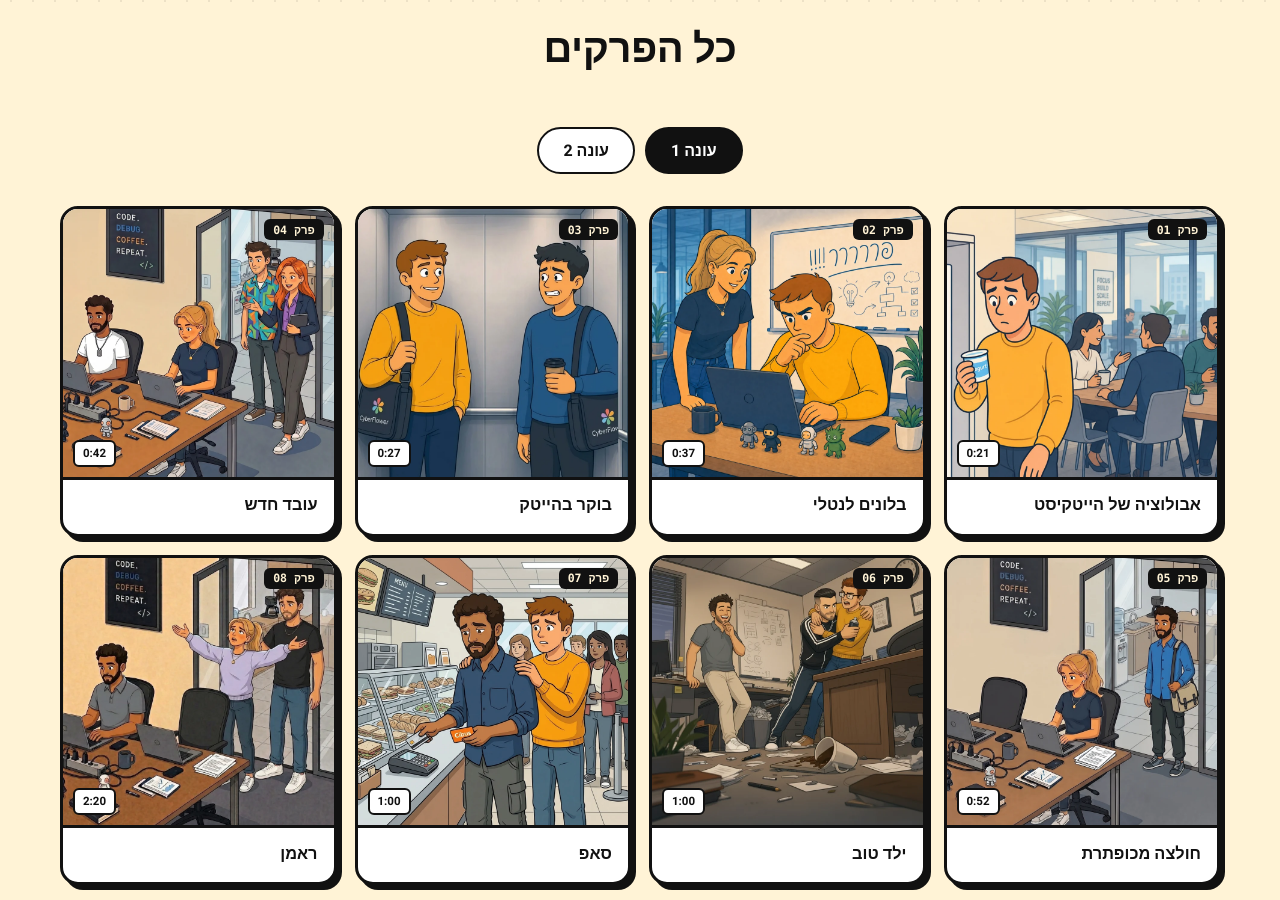
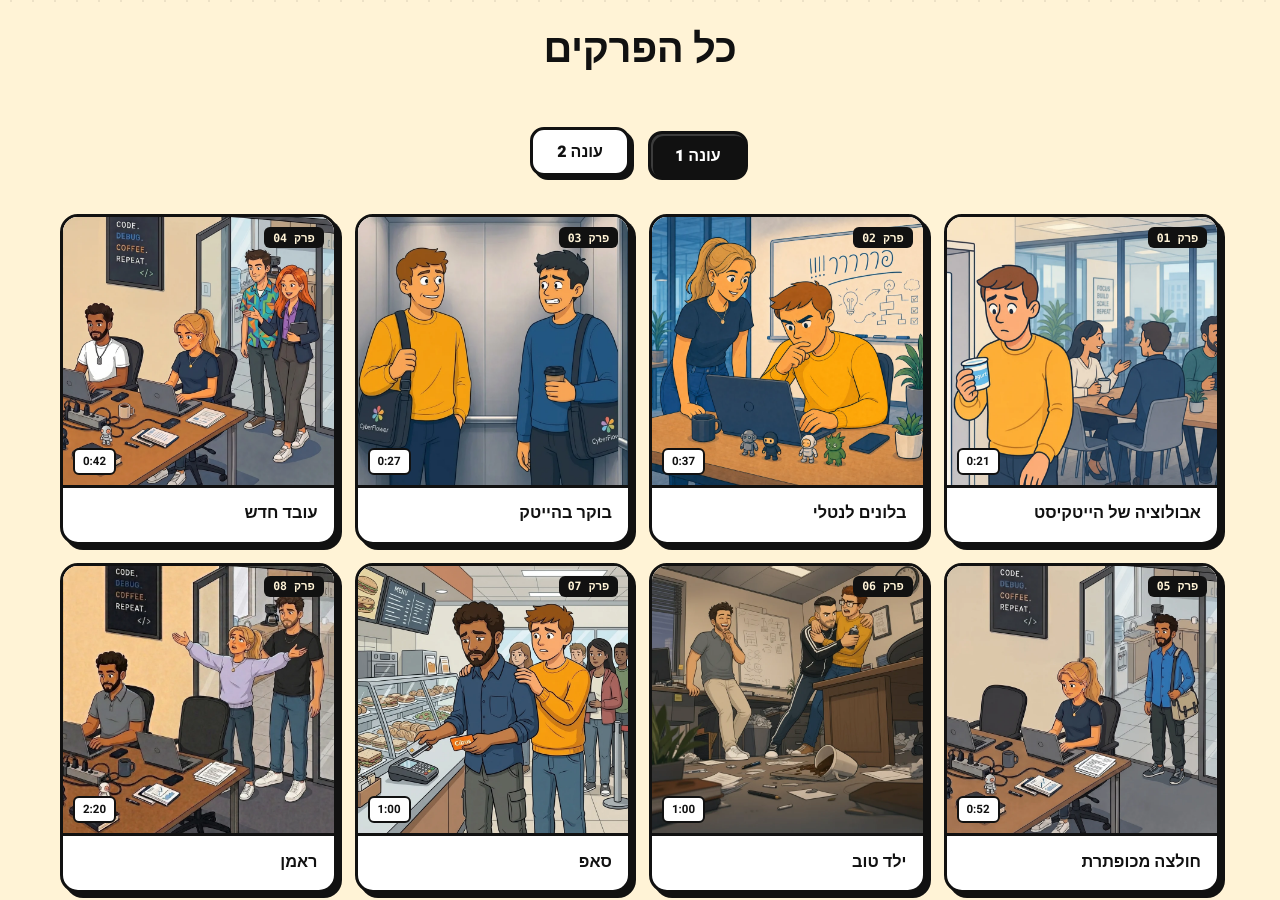
Before and after one commit to levi04-ai/adamlevi-website, a plain HTML site: page series/index.html in a window 1280 px wide. Shown: the part 780-1680 px from the top of the page. Drawn offline with Linux system fonts and the light colour scheme; a script that the page names is missing.

Commit message:
Series page: season switcher styled like btn-sec, selected tab looks pressed
Co-Authored-By: Claude Sonnet 5.5 <noreply@anthropic.com>

```diff
--- a/series/index.html
+++ b/series/index.html
@@ -458,6 +458,18 @@
         }
         .btn-main:hover, .contact-form button:hover { background: var(--yellow); }
         .btn-sec:hover { background: var(--white); border-color: var(--ink); }
+
+        /* בורר עונות: כמו btn-sec; הנבחר "לחוץ" */
+        .season-tabs { gap: 14px; padding: 0 6px 6px 0; }
+        .season-tabs .season-tab {
+            background: var(--white); color: var(--ink); border: var(--border); border-radius: 14px;
+            box-shadow: 4px 4px 0 var(--ink); font-weight: 800; transition: transform .15s, box-shadow .15s, background .15s, color .15s;
+        }
+        .season-tabs .season-tab:hover { transform: translate(2px,2px); box-shadow: 2px 2px 0 var(--ink); }
+        .season-tabs .season-tab[aria-selected="true"],
+        .season-tabs .season-tab[aria-selected="true"]:hover {
+            background: var(--ink); color: var(--white); box-shadow: inset 2px 2px 0 rgba(255,255,255,.18); transform: translate(4px,4px);
+        }
 
         /* HERO */
         .hero { background: transparent; min-height: auto; padding-bottom: 4rem; }
```
